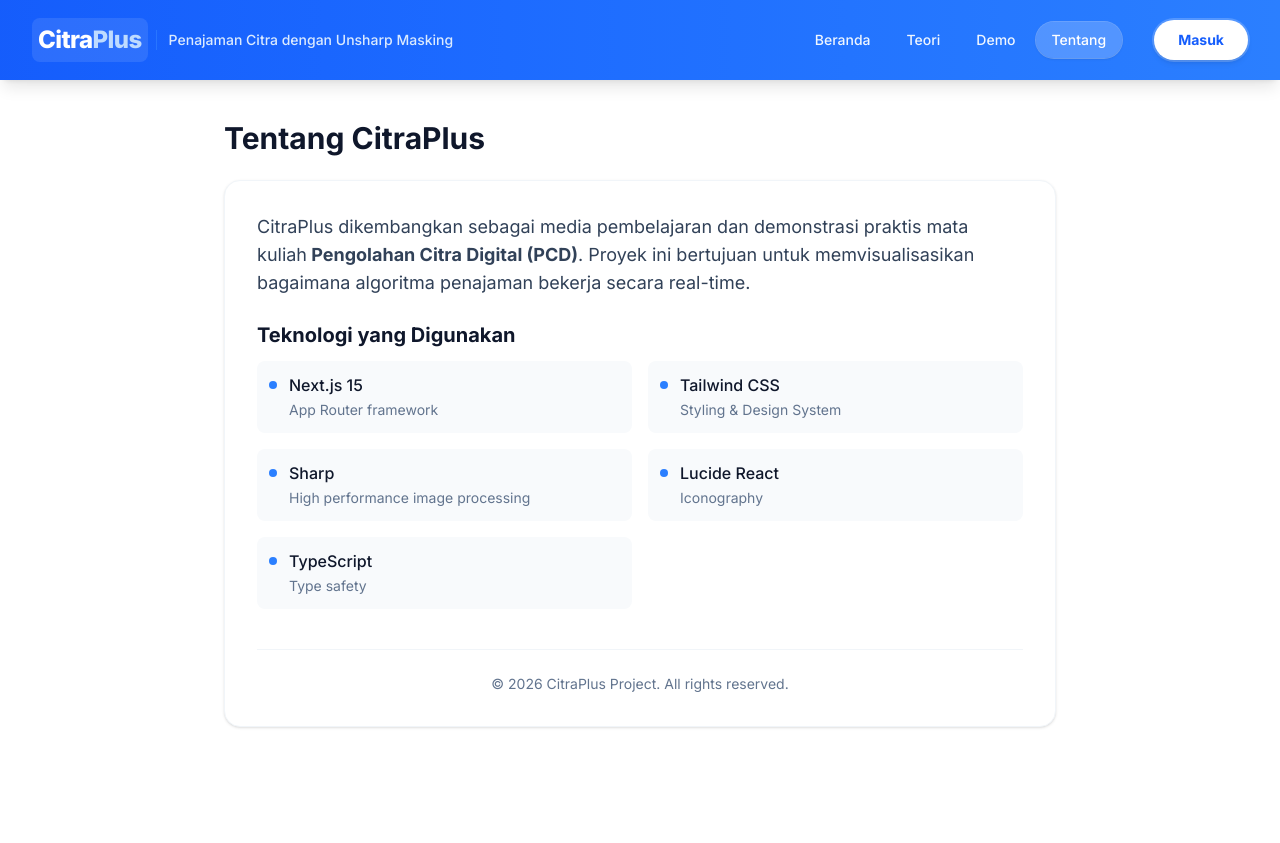
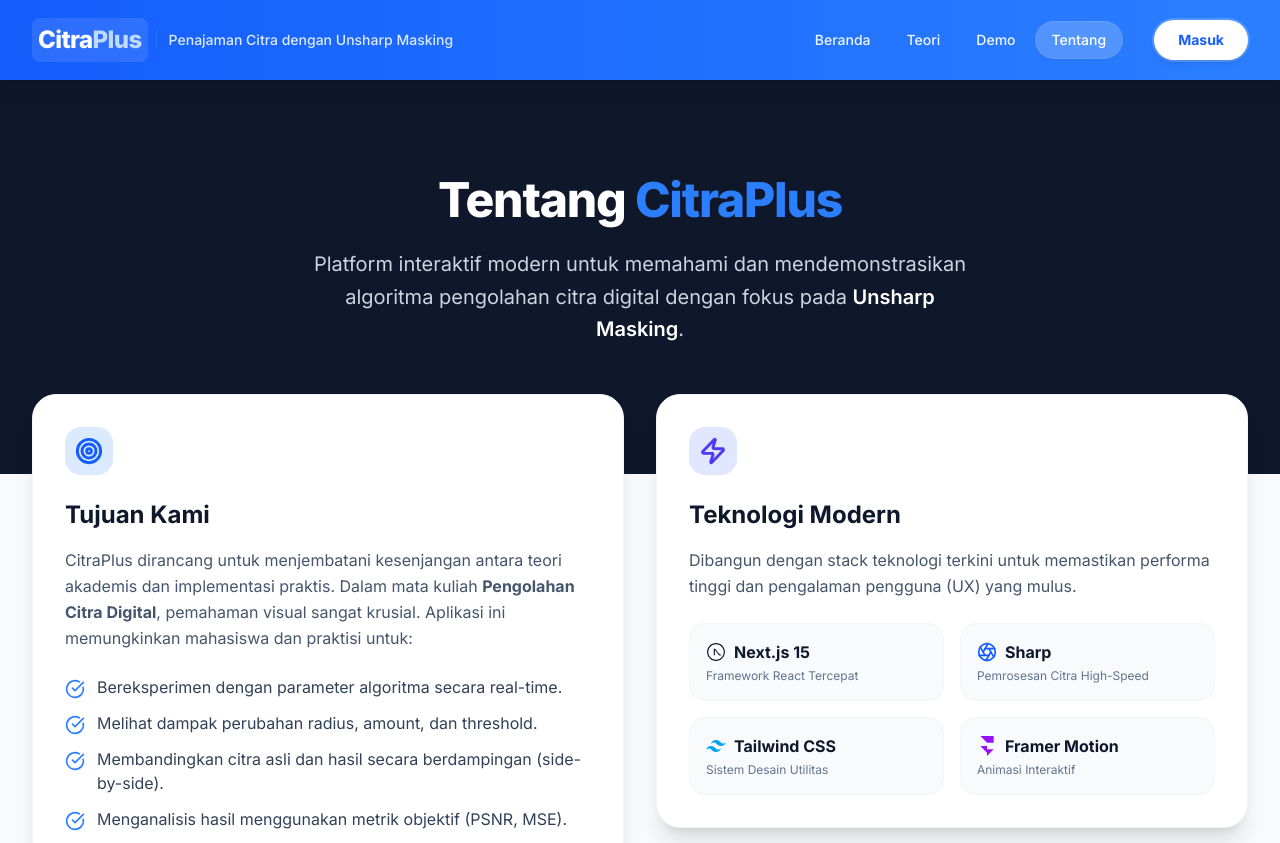
Before and after one commit to codebyyanto/CitraPlus, a Next.js app: page /tentang in a window 1280 px wide. Shown: the top 843 px of the page. Built offline with nearby package versions, Linux system fonts and the light colour scheme.

Commit message:
update tampilan halaman tentang

```diff
--- a/app/tentang/page.tsx
+++ b/app/tentang/page.tsx
@@ -1,36 +1,146 @@
+import MotionWrapper from '@/components/MotionWrapper';
+import Link from 'next/link';
+import { Target, Zap, CheckCircle, Cpu, FileJson, Palette, Activity } from 'lucide-react';
+
 export default function TentangPage() {
     return (
-        <div className="max-w-4xl mx-auto px-4 sm:px-6 lg:px-8 py-10">
-            <h1 className="text-3xl font-bold text-slate-900 mb-6">Tentang CitraPlus</h1>
-            <div className="bg-white p-8 rounded-2xl shadow-sm border border-slate-100">
-                <p className="text-lg text-slate-700 mb-6">
-                    CitraPlus dikembangkan sebagai media pembelajaran dan demonstrasi praktis mata kuliah
-                    <strong> Pengolahan Citra Digital (PCD)</strong>. Proyek ini bertujuan untuk memvisualisasikan
-                    bagaimana algoritma penajaman bekerja secara real-time.
-                </p>
+        <div className="bg-slate-50 min-h-screen">
+            {/* Hero Section */}
+            <div className="bg-slate-900 pt-24 pb-32">
+                <div className="max-w-7xl mx-auto px-4 sm:px-6 lg:px-8 text-center">
+                    <MotionWrapper delay={0.1}>
+                        <h1 className="text-4xl font-extrabold text-white sm:text-5xl mb-6 tracking-tight">
+                            Tentang <span className="text-blue-500">CitraPlus</span>
+                        </h1>
+                    </MotionWrapper>
+                    <MotionWrapper delay={0.2}>
+                        <p className="text-xl text-slate-300 max-w-2xl mx-auto leading-relaxed">
+                            Platform interaktif modern untuk memahami dan mendemonstrasikan algoritma
+                            pengolahan citra digital dengan fokus pada <span className="text-white font-semibold">Unsharp Masking</span>.
+                        </p>
+                    </MotionWrapper>
+                </div>
+            </div>
 
-                <h2 className="text-xl font-bold text-slate-900 mb-3">Teknologi yang Digunakan</h2>
-                <ul className="grid grid-cols-1 sm:grid-cols-2 gap-4">
-                    {[
-                        { name: 'Next.js 15', desc: 'App Router framework' },
-                        { name: 'Tailwind CSS', desc: 'Styling & Design System' },
-                        { name: 'Sharp', desc: 'High performance image processing' },
-                        { name: 'Lucide React', desc: 'Iconography' },
-                        { name: 'TypeScript', desc: 'Type safety' }
-                    ].map((tech) => (
-                        <li key={tech.name} className="flex items-start gap-3 p-3 bg-slate-50 rounded-lg">
-                            <div className="w-2 h-2 mt-2 rounded-full bg-blue-500 flex-shrink-0" />
-                            <div>
-                                <span className="block font-medium text-slate-900">{tech.name}</span>
-                                <span className="text-sm text-slate-500">{tech.desc}</span>
+            {/* Main Content Info */}
+            <div className="max-w-7xl mx-auto px-4 sm:px-6 lg:px-8 -mt-20 pb-20">
+                <div className="grid grid-cols-1 lg:grid-cols-2 gap-8">
+                    {/* Mission / Purpose */}
+                    <MotionWrapper delay={0.3} type="slideUp">
+                        <div className="bg-white p-8 rounded-3xl shadow-xl border border-slate-100 h-full">
+                            <div className="w-12 h-12 bg-blue-100 rounded-2xl flex items-center justify-center mb-6 text-blue-600">
+                                <Target size={28} strokeWidth={2.5} />
                             </div>
-                        </li>
-                    ))}
-                </ul>
+                            <h2 className="text-2xl font-bold text-slate-900 mb-4">Tujuan Kami</h2>
+                            <p className="text-slate-600 leading-relaxed mb-6">
+                                CitraPlus dirancang untuk menjembatani kesenjangan antara teori akademis dan implementasi praktis.
+                                Dalam mata kuliah <strong>Pengolahan Citra Digital</strong>, pemahaman visual sangat krusial.
+                                Aplikasi ini memungkinkan mahasiswa dan praktisi untuk:
+                            </p>
+                            <ul className="space-y-3">
+                                {[
+                                    'Bereksperimen dengan parameter algoritma secara real-time.',
+                                    'Melihat dampak perubahan radius, amount, dan threshold.',
+                                    'Membandingkan citra asli dan hasil secara berdampingan (side-by-side).',
+                                    'Menganalisis hasil menggunakan metrik objektif (PSNR, MSE).'
+                                ].map((item, i) => (
+                                    <li key={i} className="flex items-start gap-3">
+                                        <CheckCircle className="w-5 h-5 text-blue-500 mt-1 flex-shrink-0" />
+                                        <span className="text-slate-700">{item}</span>
+                                    </li>
+                                ))}
+                            </ul>
+                        </div>
+                    </MotionWrapper>
 
-                <div className="mt-10 pt-6 border-t border-slate-100 text-center text-slate-500 text-sm">
-                    <p>&copy; {new Date().getFullYear()} CitraPlus Project. All rights reserved.</p>
+                    {/* Features / Highlights */}
+                    <div className="space-y-8">
+                        <MotionWrapper delay={0.4} type="slideUp">
+                            <div className="bg-white p-8 rounded-3xl shadow-xl border border-slate-100">
+                                <div className="w-12 h-12 bg-indigo-100 rounded-2xl flex items-center justify-center mb-6 text-indigo-600">
+                                    <Zap size={28} strokeWidth={2.5} />
+                                </div>
+                                <h2 className="text-2xl font-bold text-slate-900 mb-4">Teknologi Modern</h2>
+                                <p className="text-slate-600 leading-relaxed mb-6">
+                                    Dibangun dengan stack teknologi terkini untuk memastikan performa tinggi dan pengalaman pengguna (UX) yang mulus.
+                                </p>
+                                <div className="grid grid-cols-2 gap-4">
+                                    {/* Next.js */}
+                                    <div className="p-4 bg-slate-50 rounded-2xl border border-slate-100 hover:bg-slate-100 transition-colors">
+                                        <div className="flex items-center gap-2 font-bold text-slate-900 mb-1">
+                                            <span className="text-slate-900">
+                                                <svg fill="currentColor" viewBox="0 0 24 24" className="w-5 h-5">
+                                                    <path d="M2.667 12a9.333 9.333 0 1 1 18.667 0 9.333 9.333 0 0 1-18.667 0zm9.333-10.667C6.066 1.333 1.333 6.066 1.333 12s4.733 10.667 10.667 10.667S22.667 17.934 22.667 12 17.934 1.333 12 1.333zm4.24 13.786L10.973 8H9.333v8h1.334V9.68l4.906 6.12c.427.173.88.267 1.334.267.4 0 .787-.08 1.16-.214l-1.827-2.28z" />
+                                                </svg>
+                                            </span>
+                                            Next.js 15
+                                        </div>
+                                        <div className="text-xs text-slate-500">Framework React Tercepat</div>
+                                    </div>
+
+                                    {/* Sharp (Generic Image Icon but better) */}
+                                    <div className="p-4 bg-slate-50 rounded-2xl border border-slate-100 hover:bg-slate-100 transition-colors">
+                                        <div className="flex items-center gap-2 font-bold text-slate-900 mb-1">
+                                            <span className="text-blue-600">
+                                                {/* Aperture Icon from Lucide via SVG/Path manually or reuse generic if needed,
+                                                   but let's use a nice Aperture or Layers icon to represent Image Processing */}
+                                                <svg xmlns="http://www.w3.org/2000/svg" width="20" height="20" viewBox="0 0 24 24" fill="none" stroke="currentColor" strokeWidth="2" strokeLinecap="round" strokeLinejoin="round">
+                                                    <circle cx="12" cy="12" r="10" /><line x1="14.31" y1="8" x2="20.05" y2="17.94" /><line x1="9.69" y1="8" x2="21.17" y2="8" /><line x1="7.38" y1="12" x2="13.12" y2="2.06" /><line x1="9.69" y1="16" x2="3.95" y2="6.06" /><line x1="14.31" y1="16" x2="2.83" y2="16" /><line x1="16.62" y1="12" x2="10.88" y2="21.94" />
+                                                </svg>
+                                            </span>
+                                            Sharp
+                                        </div>
+                                        <div className="text-xs text-slate-500">Pemrosesan Citra High-Speed</div>
+                                    </div>
+
+                                    {/* Tailwind CSS */}
+                                    <div className="p-4 bg-slate-50 rounded-2xl border border-slate-100 hover:bg-slate-100 transition-colors">
+                                        <div className="flex items-center gap-2 font-bold text-slate-900 mb-1">
+                                            <span className="text-sky-500">
+                                                <svg viewBox="0 0 24 24" className="w-5 h-5" fill="currentColor">
+                                                    <path d="M12.001,4.8c-3.2,0-5.2,1.6-6,4.8c1.2-1.6,2.6-2.2,4.2-1.8c0.913,0.228,1.565,0.89,2.288,1.624 C13.666,10.618,15.027,12,18.001,12c3.2,0,5.2-1.6,6-4.8c-1.2,1.6-2.6,2.2-4.2,1.8c-0.913-0.228-1.565-0.89-2.288-1.624 C16.337,6.182,14.976,4.8,12.001,4.8z M6.001,12c-3.2,0-5.2,1.6-6,4.8c1.2-1.6,2.6-2.2,4.2-1.8c0.913,0.228,1.565,0.89,2.288,1.624 c1.177,1.194,2.538,2.576,5.512,2.576c3.2,0,5.2-1.6,6-4.8c-1.2,1.6-2.6,2.2-4.2,1.8c-0.913-0.228-1.565-0.89-2.288-1.624 C10.337,13.382,8.976,12,6.001,12z" />
+                                                </svg>
+                                            </span>
+                                            Tailwind CSS
+                                        </div>
+                                        <div className="text-xs text-slate-500">Sistem Desain Utilitas</div>
+                                    </div>
+
+                                    {/* Framer Motion */}
+                                    <div className="p-4 bg-slate-50 rounded-2xl border border-slate-100 hover:bg-slate-100 transition-colors">
+                                        <div className="flex items-center gap-2 font-bold text-slate-900 mb-1">
+                                            <span className="text-purple-600">
+                                                <svg viewBox="0 0 24 24" className="w-5 h-5" fill="currentColor">
+                                                    <path d="M4 0h16v8h-8zM4 12h8v8zM12 24v-8h8z" />
+                                                </svg>
+                                            </span>
+                                            Framer Motion
+                                        </div>
+                                        <div className="text-xs text-slate-500">Animasi Interaktif</div>
+                                    </div>
+                                </div>
+                            </div>
+                        </MotionWrapper>
+                    </div>
                 </div>
+
+                {/* Developer / Credits Section (Optional but nice) */}
+                <MotionWrapper delay={0.5} type="slideUp">
+                    <div className="mt-8 bg-gradient-to-r from-blue-600 to-indigo-700 rounded-3xl p-10 text-white text-center shadow-lg">
+                        <h2 className="text-2xl font-bold mb-4">Siap untuk Mencoba?</h2>
+                        <p className="text-blue-100 mb-8 max-w-2xl mx-auto">
+                            Jangan hanya membaca teorinya. Upload gambar Anda sekarang dan rasakan perubahannya secara langsung.
+                        </p>
+                        <div className="flex flex-col sm:flex-row gap-4 justify-center">
+                            <Link href="/demo" className="px-8 py-4 bg-white text-blue-600 rounded-xl font-bold hover:bg-blue-50 transition-all shadow-lg hover:shadow-xl transform hover:-translate-y-1">
+                                Coba Demo Sekarang
+                            </Link>
+                            <Link href="/teori" className="px-8 py-4 bg-blue-700 text-white border border-blue-500 rounded-xl font-bold hover:bg-blue-600 transition-all">
+                                Pelajari Teori
+                            </Link>
+                        </div>
+                    </div>
+                </MotionWrapper>
             </div>
         </div>
     );
```
